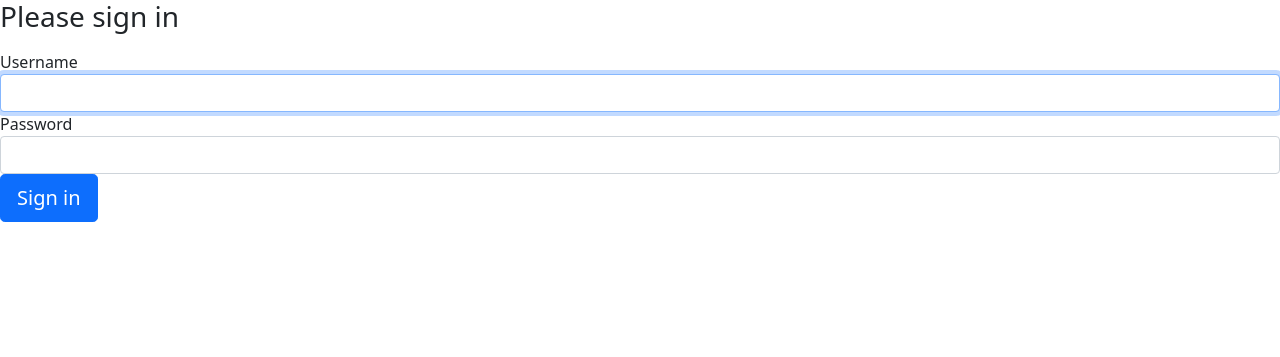
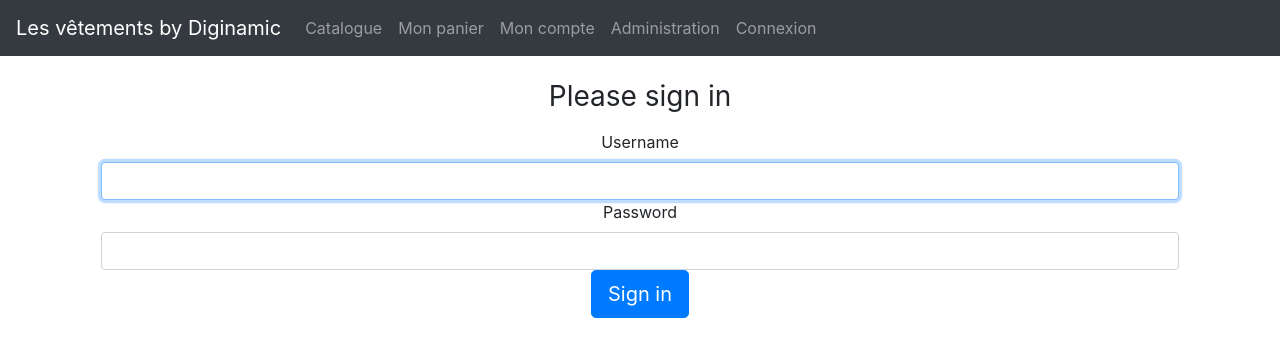
Before and after one commit to qluzurier/diginamic_projet_ecommerce, a Symfony app: template templates/security/login.html.twig in a window 1280 px wide. Shown: the top 357 px of the page. Run offline with Twig, Linux system fonts and the light colour scheme; the template is opened without the code that fills it, so the values that code supplies are empty; some libraries are stand-ins or nearby versions.

Commit message:
Avant mise en place form création compte

```diff
--- /dev/null
+++ b/public/css/custom.css
@@ -0,0 +1,20 @@
+body {
+    padding-top: 4rem;
+}
+
+.div-container {
+    padding: 1rem;
+    text-align: center;
+}
+
+.conf-title {
+  font-size: 4rem;
+  font-weight: 100;
+  color: rgb(141, 20, 16);
+}
+
+.ref-comment {
+  color: grey;
+  margin-top: 1rem;
+  font-style: italic;
+}
--- a/templates/base.html.twig
+++ b/templates/base.html.twig
@@ -1,18 +1,60 @@
 <!DOCTYPE html>
-<html>
+<html lang="fr">
+
     <head>
         <meta charset="UTF-8">
-        <title>{% block title %}Welcome!{% endblock %}</title>
-        <link href="https://cdn.jsdelivr.net/npm/bootstrap@5.0.0-beta1/dist/css/bootstrap.min.css" rel="stylesheet" >
+        <meta name="viewport" content="width=device-width, initial-scale=1, shrink-to-fit=no">
+        <title>{% block title %}Diginamic{% endblock %}</title>
+        {% block stylesheets %}
+            {# Script CSS Bootstrap #}
+            <link rel="stylesheet" href="https://cdn.jsdelivr.net/npm/bootstrap@4.5.3/dist/css/bootstrap.min.css" integrity="sha384-TX8t27EcRE3e/ihU7zmQxVncDAy5uIKz4rEkgIXeMed4M0jlfIDPvg6uqKI2xXr2" crossorigin="anonymous">
+            {# Autres scripts CSS #}
+            <link rel="stylesheet" href="/css/custom.css">
+        {% endblock %}
+    </head>
 
-    </head>
     <body>
-        {% block body %}{% endblock %}
 
+        <nav class="navbar navbar-expand-md navbar-dark bg-dark fixed-top">
+            <a class="navbar-brand" href="/">Les vêtements by Diginamic</a>
+            <button class="navbar-toggler" type="button" data-toggle="collapse" data-target="#navbarsExampleDefault" aria-controls="navbarsExampleDefault" aria-expanded="false" aria-label="Toggle navigation">
+                <span class="navbar-toggler-icon"></span>
+            </button>
+            <div class="collapse navbar-collapse" id="navbarsExampleDefault">
+                <ul class="navbar-nav mr-auto">
+                    <li class="nav-item">
+                        <a class="nav-link" href="/">Catalogue<span class="sr-only">(current)</span></a>
+                    </li>
+                    <li class="nav-item">
+                        <a class="nav-link" href="">Mon panier<span class="sr-only">(current)</span></a>
+                    </li>
+                    <li class="nav-item">
+                        <a class="nav-link" href="">Mon compte<span class="sr-only">(current)</span></a>
+                    </li>
+                    <li class="nav-item">
+                        <a class="nav-link" href="/admin">Administration<span class="sr-only">(current)</span></a>
+                    </li>
+                    <li class="nav-item">
+                        <a class="nav-link" href={{ path("connection") }}>Connexion<span class="sr-only">(current)</span></a>
+                    </li>
+                </ul>
+            </div>
+        </nav>
 
-         {% block javascripts %}
-          <script src="https://cdn.jsdelivr.net/npm/@popperjs/core@2.5.4/dist/umd/popper.min.js" integrity="sha384-q2kxQ16AaE6UbzuKqyBE9/u/KzioAlnx2maXQHiDX9d4/zp8Ok3f+M7DPm+Ib6IU" crossorigin="anonymous"></script>
-            <script src="https://cdn.jsdelivr.net/npm/bootstrap@5.0.0-beta1/dist/js/bootstrap.min.js" integrity="sha384-pQQkAEnwaBkjpqZ8RU1fF1AKtTcHJwFl3pblpTlHXybJjHpMYo79HY3hIi4NKxyj" crossorigin="anonymous"></script>
-         {% endblock %}
+        <main role="main" class="container">
+            <div class="div-container">
+                {% block body %}
+                    <h1>Page web en construction...</h1>
+                {% endblock %}
+            </div>
+        </main>
+
+        {% block javascripts %}
+            {# Scripts JS Bootstrap #}
+            <script src="https://code.jquery.com/jquery-3.5.1.slim.min.js" integrity="sha384-DfXdz2htPH0lsSSs5nCTpuj/zy4C+OGpamoFVy38MVBnE+IbbVYUew+OrCXaRkfj" crossorigin="anonymous"></script>
+            <script src="https://cdn.jsdelivr.net/npm/bootstrap@4.5.3/dist/js/bootstrap.bundle.min.js" integrity="sha384-ho+j7jyWK8fNQe+A12Hb8AhRq26LrZ/JpcUGGOn+Y7RsweNrtN/tE3MoK7ZeZDyx" crossorigin="anonymous"></script>
+            {# Autres scripts JS #}
+            {# <script src=""></script> #}
+        {% endblock %}
     </body>
 </html>
```
Also changed, not shown: src/Controller/AccountController.php (added, +44 -0 lines), src/Controller/CreationCompteController.php (deleted, +0 -20 lines), src/Controller/InscriptionController.php (deleted, +0 -20 lines), src/Controller/MonCompteController.php (deleted, +0 -20 lines), templates/account/connection.html.twig (added, +33 -0 lines), templates/account/index.html.twig (added, +7 -0 lines), templates/account/newaccount.html.twig (added, +20 -0 lines), templates/creation_compte/index.html.twig (deleted, +0 -20 lines), templates/homepage/index.html.twig (+3 -14 lines), templates/inscription/index.html.twig (deleted, +0 -20 lines), templates/mon_compte/index.html.twig (deleted, +0 -20 lines).
